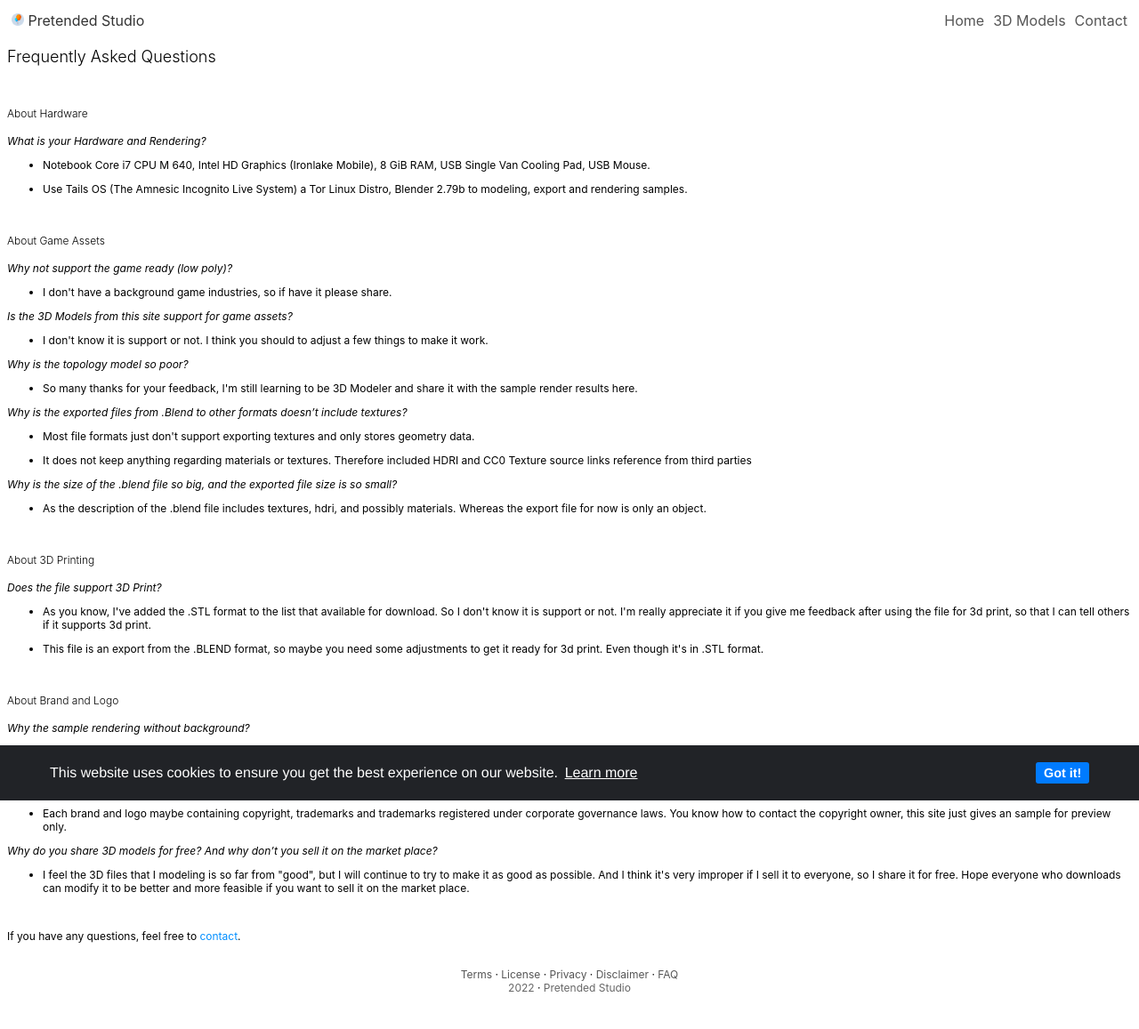
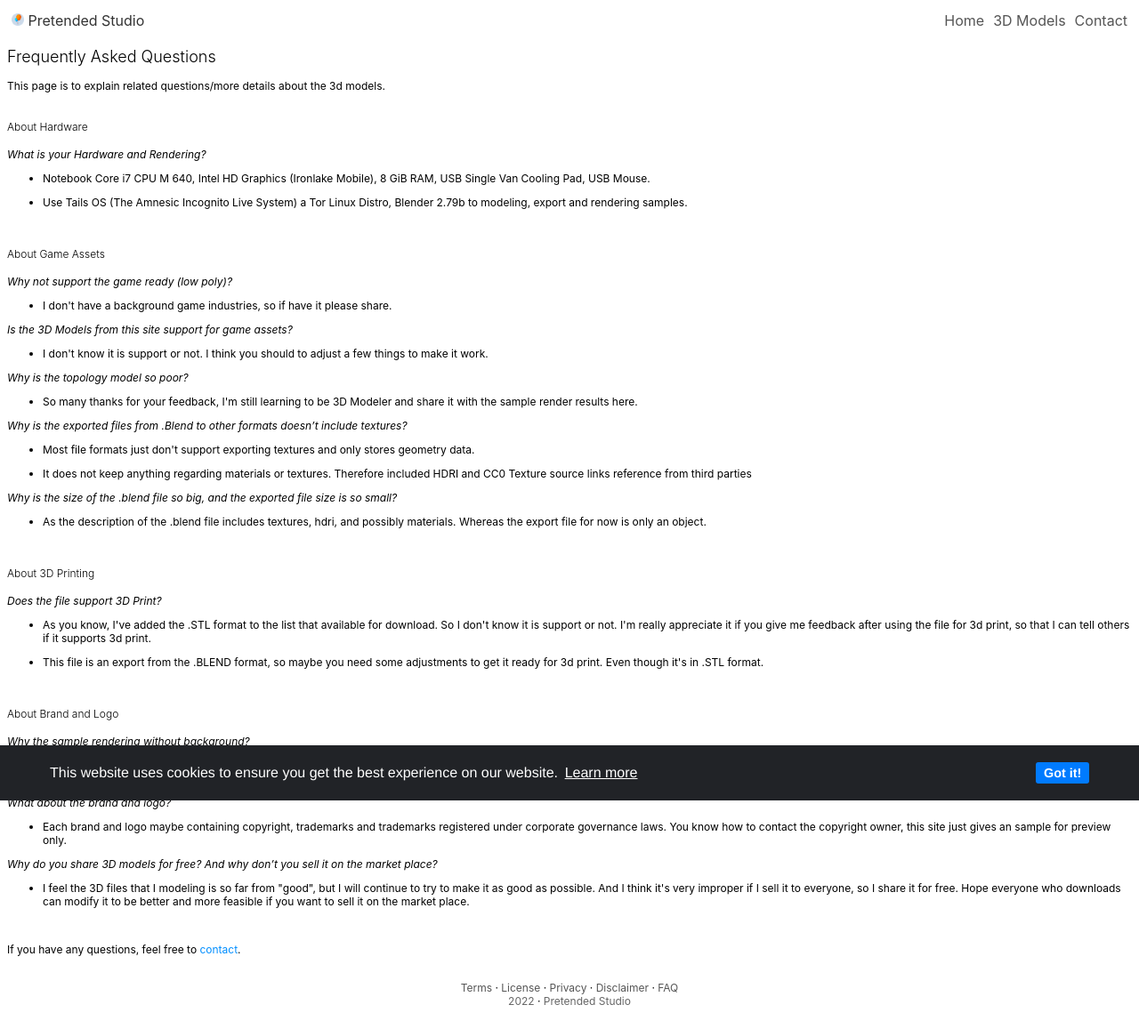
Before and after one commit to pretendedstudio/git, a Jekyll site: the page built from faq.html, in a window 1280 px wide. Shown: the whole page at 89% size. Built offline with Jekyll 4.4.1, drawn with Linux system fonts in a browser that asks for light colours.

Commit message:
Update faq.html

```diff
--- a/faq.html
+++ b/faq.html
@@ -2,6 +2,7 @@
 layout: page
 title: Frequently Asked Questions
 ---
+This page is to explain related questions/more details about the 3d models.<br />
 <br />
 <h4>About Hardware</h4>
 <p><i>What is your Hardware and Rendering?</i><br /></p>
```
